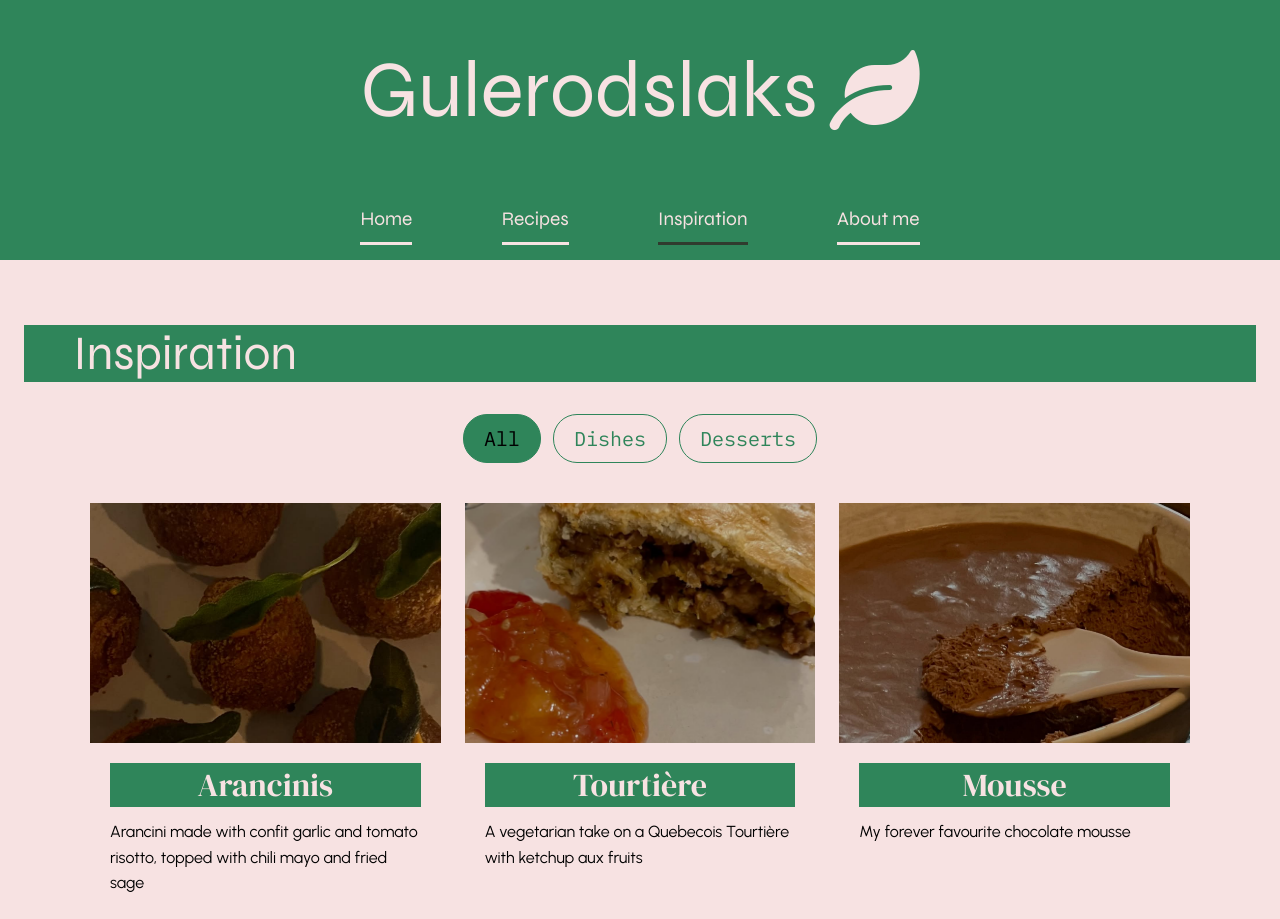
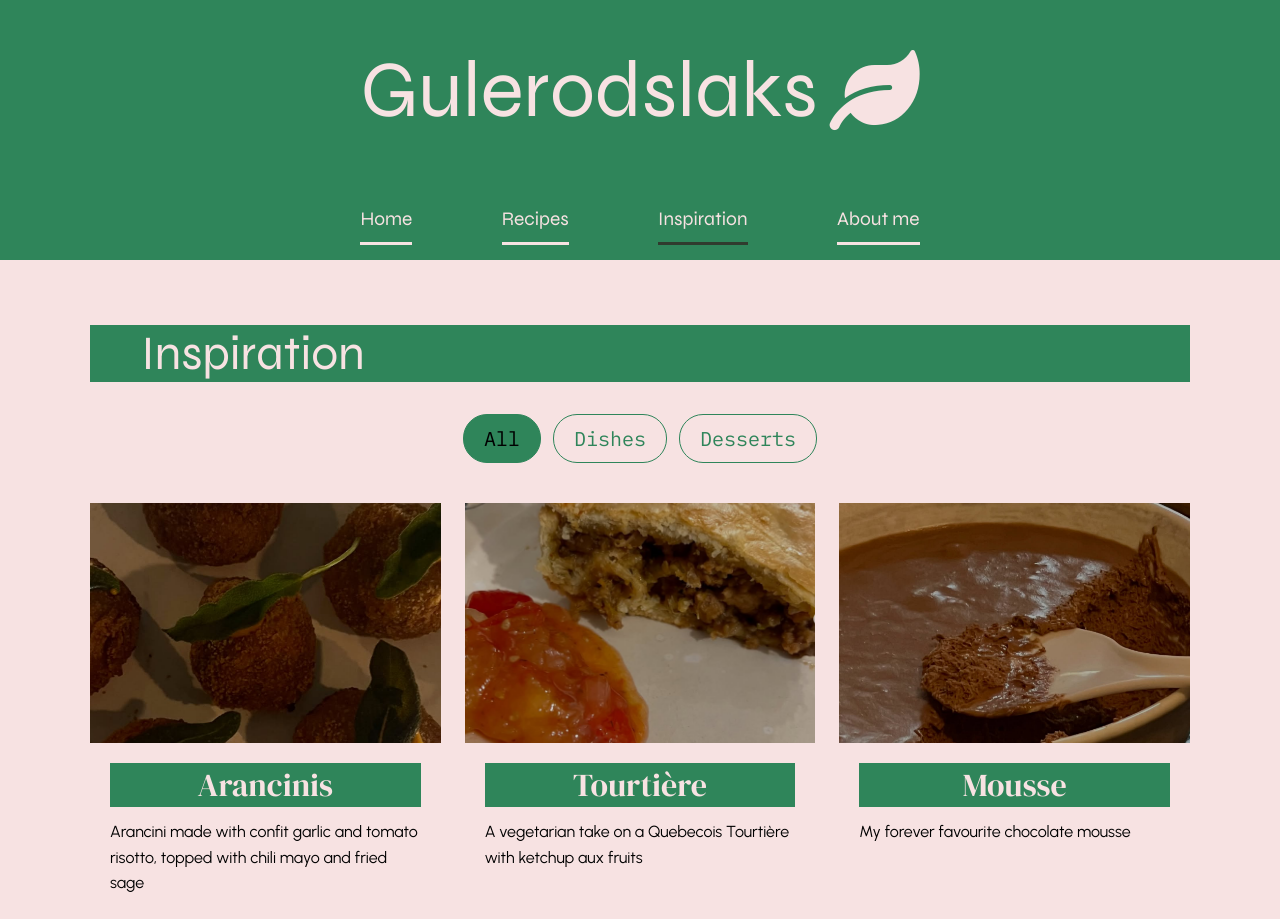
Before and after one commit to gabperro/gulerodslaks, an Eleventy site: page ideas.html in a window 1280 px wide. Shown: the top 919 px of the page. Built offline with nearby package versions, Linux system fonts and the light colour scheme; Eleventy itself is replaced by a stand-in of ours; files that its build step writes are made by us from their sources; a web font is replaced by a local one.

Commit message:
Match Inspiration heading width to Home and Recipes

```diff
--- a/css/style.css
+++ b/css/style.css
@@ -414,6 +414,7 @@ br{
   margin: 0;
   padding: 0;
   text-align: left;
+  border: 2px solid var(--oat);
 }
 /* Recipe listing card structure */
 .recipe-presentation-grid {
@@ -612,6 +613,7 @@ html { -webkit-text-size-adjust: 100%; text-size-adjust: 100%; }
 .consistent-page img { max-width: 100%; }
 
 /* Align the recipe listing with the homepage content margins. */
+.ideas-title,
 .recipes-page .recipes-title,
 .recipes-page .recipe-filters,
 .recipes-page .recipe-presentation-grid {
--- a/ideas.html
+++ b/ideas.html
@@ -24,8 +24,9 @@ templateEngineOverride: njk
     </nav>
   </div>
 </header>
-<main class="ideas-section">
-  <h1>Inspiration</h1>
+<main>
+  <h1 class="ideas-title">Inspiration</h1>
+<div class="ideas-section">
 <div class="idea-filters" aria-label="Filter ideas">
   <button type="button" data-filter="" aria-pressed="true">
     All
@@ -52,6 +53,7 @@ templateEngineOverride: njk
       </article>
     {% endfor %}
   </div>
+</div>
 </main>
 
 <script>
```
